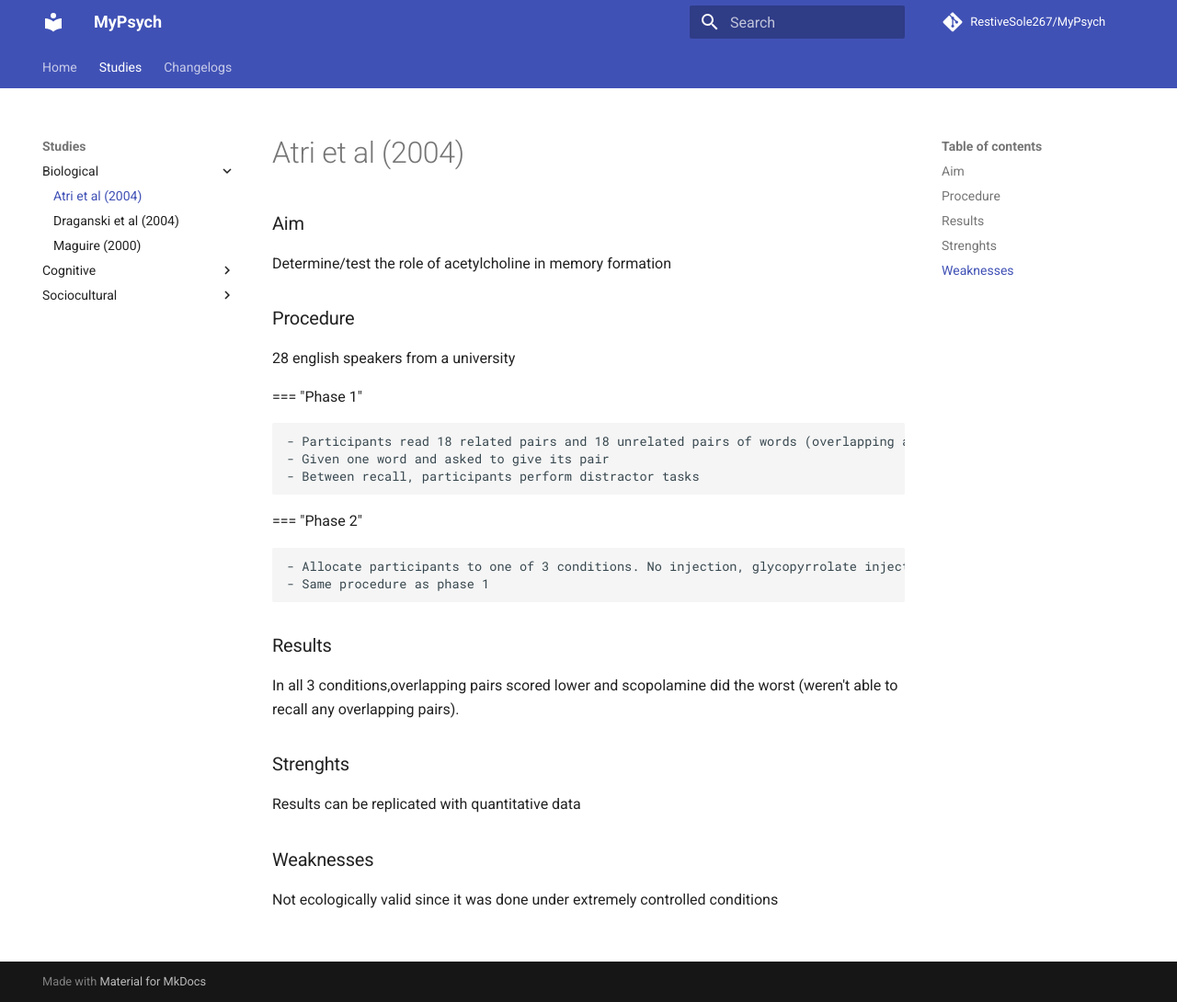
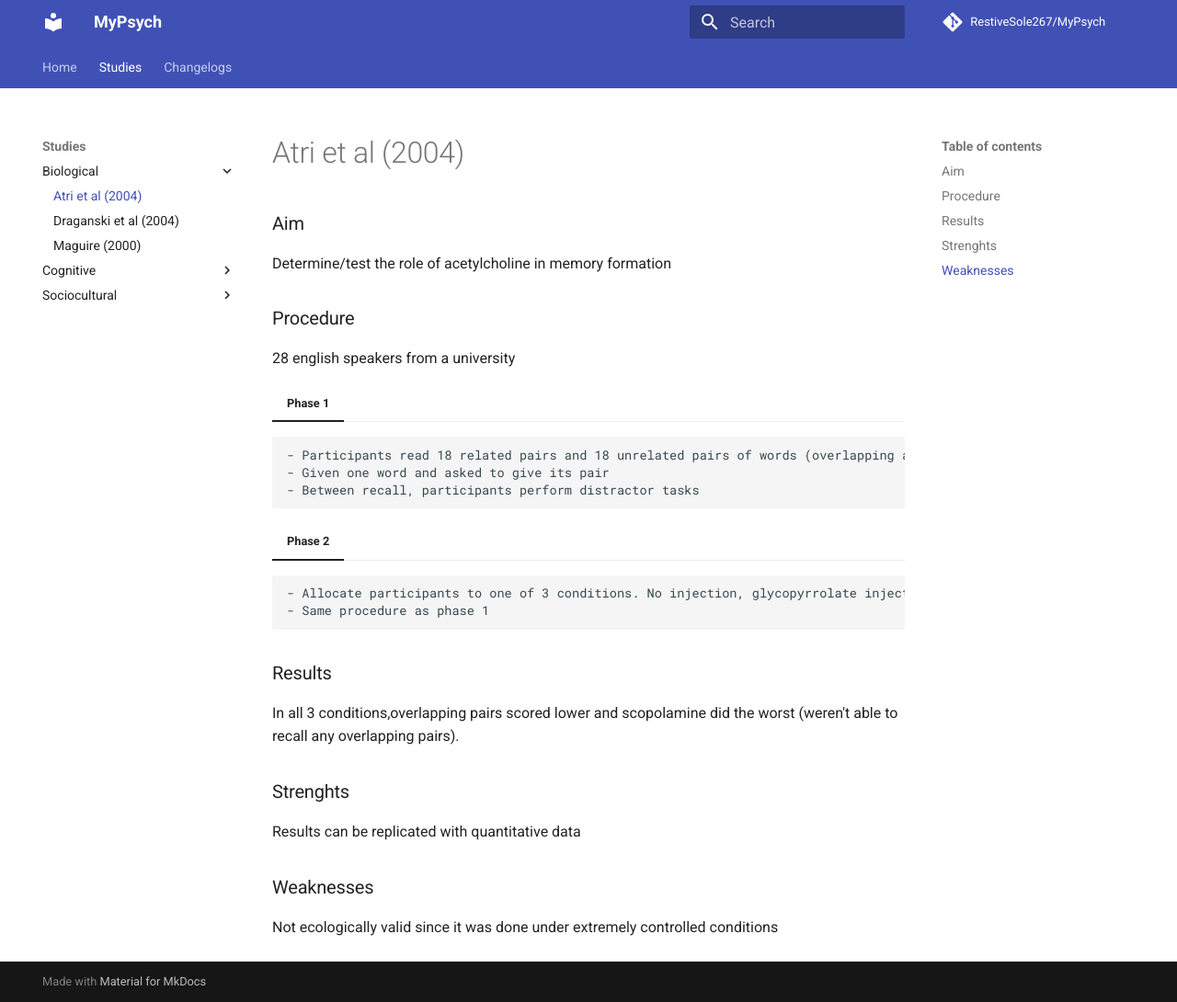
Before and after one commit to RestiveSole267/MyPsych, an MkDocs documentation site: the page built from docs/studies/biological/atri-et-al.md, in a window 1280 px wide and 1090 px high. Shown: the whole window at 92% size. Built offline with MkDocs 1.6.1 and Material for MkDocs 9.7.7, drawn with Linux system fonts in a browser that asks for light colours; comment, search, counter and statistics services are not loaded.

Commit message:
Update mkdocs.yml

```diff
--- a/mkdocs.yml
+++ b/mkdocs.yml
@@ -20,6 +20,9 @@ theme:
 markdown_extensions:
   - admonition
   - footnotes
+  - pymdownx.superfences
+  - pymdownx.tabbed:
+      alternate_style: true
 
 
 plugins:
```
